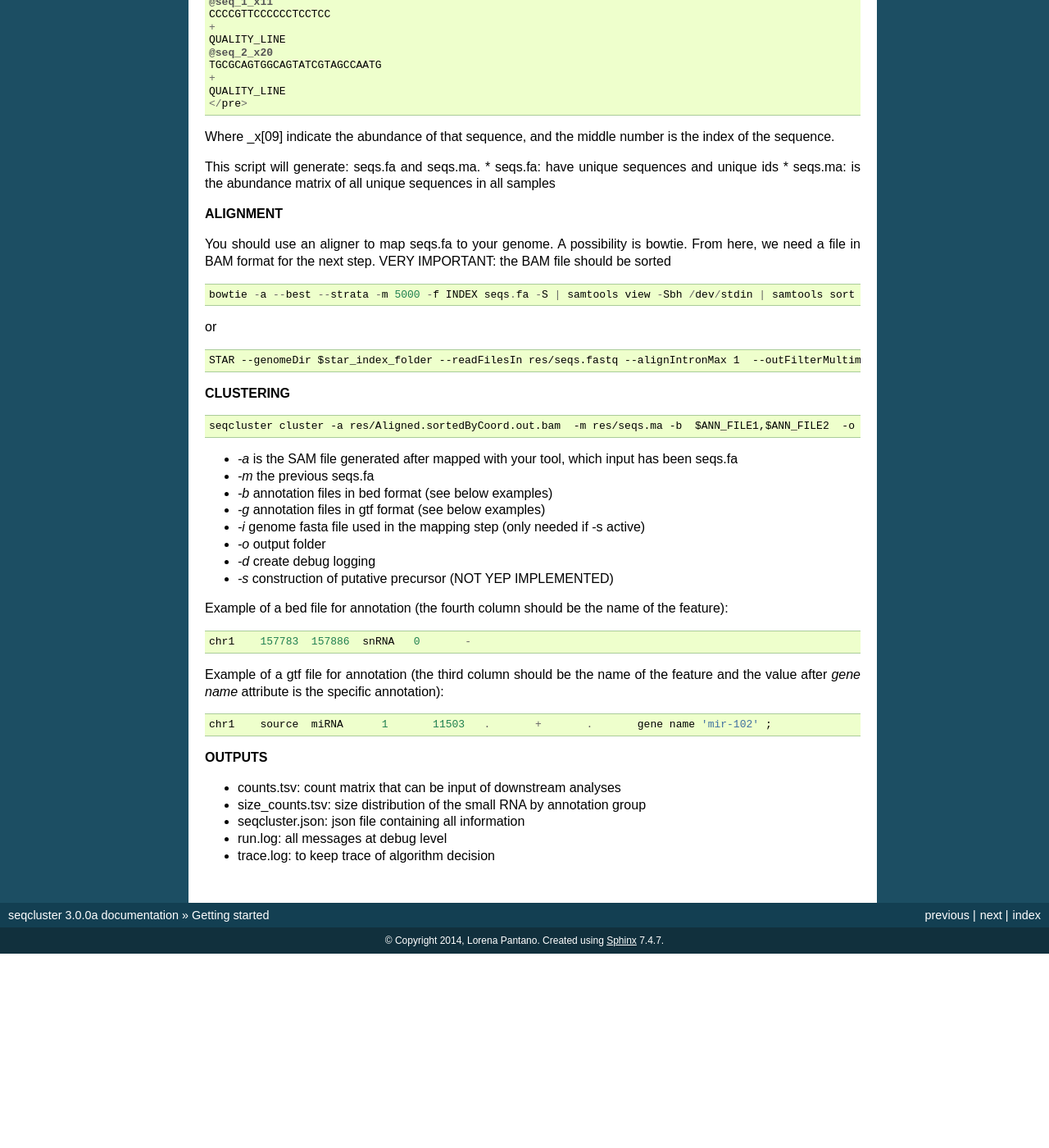
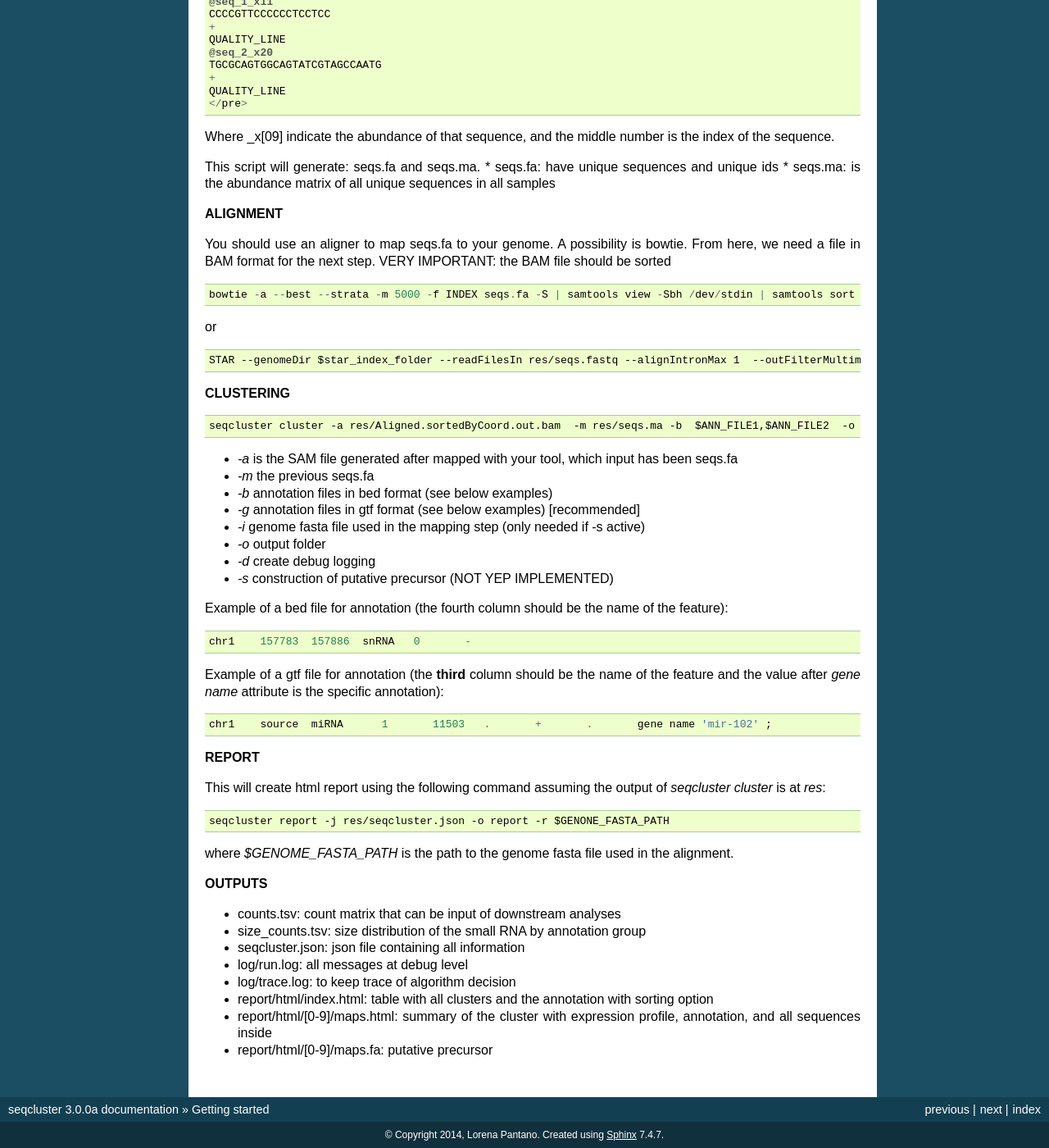
Before and after one commit to lpantano/seqcluster, a Sphinx documentation site: the page built from doc/source/getting_started.rst, in a window 1280 px wide and 1400 px high, scrolled down 814 px. Shown: the whole window at 82% size. Built offline with Sphinx 7.4.7, drawn with Linux system fonts in a browser that asks for light colours; before the commit the page ends 1977 px from its top, so only the background shows below that.

Commit message:
update report docs

```diff
--- a/doc/source/getting_started.rst
+++ b/doc/source/getting_started.rst
@@ -92,7 +92,7 @@ or
 * `-a` is the SAM file generated after mapped with your tool, which input has been seqs.fa
 * `-m` the previous seqs.fa
 * `-b` annotation files in bed format (see below examples)
-* `-g` annotation files in gtf format (see below examples)
+* `-g` annotation files in gtf format (see below examples) [recommended]
 * `-i` genome fasta file used in the mapping step (only needed if -s active)
 * `-o` output folder
 * `-d` create debug logging
@@ -104,17 +104,29 @@ Example of a bed file for annotation (the fourth column should be the name of th
 
     chr1    157783  157886  snRNA   0       -
 
-Example of a gtf file for annotation (the third column should be the name of the feature and
+Example of a gtf file for annotation (the **third** column should be the name of the feature and
 the value after `gene name` attribute is the specific annotation):
 
 ::
 
     chr1    source  miRNA      1       11503   .       +       .       gene name 'mir-102' ;
 
+
+**REPORT**
+
+This will create html report using the following command assuming the output of `seqcluster cluster` is at `res`::
+
+	seqcluster report -j res/seqcluster.json -o report -r $GENONE_FASTA_PATH
+
+where `$GENOME_FASTA_PATH` is the path to the genome fasta file used in the alignment.
+
 **OUTPUTS**
 
 * counts.tsv: count matrix that can be input of downstream analyses
 * size_counts.tsv: size distribution of the small RNA by annotation group
 * seqcluster.json: json file containing all information
-* run.log: all messages at debug level
-* trace.log: to keep trace of algorithm decision
+* log/run.log: all messages at debug level
+* log/trace.log: to keep trace of algorithm decision
+* report/html/index.html: table with all clusters and the annotation with sorting option
+* report/html/[0-9]/maps.html: summary of the cluster with expression profile, annotation, and all sequences inside
+* report/html/[0-9]/maps.fa: putative precursor
```
